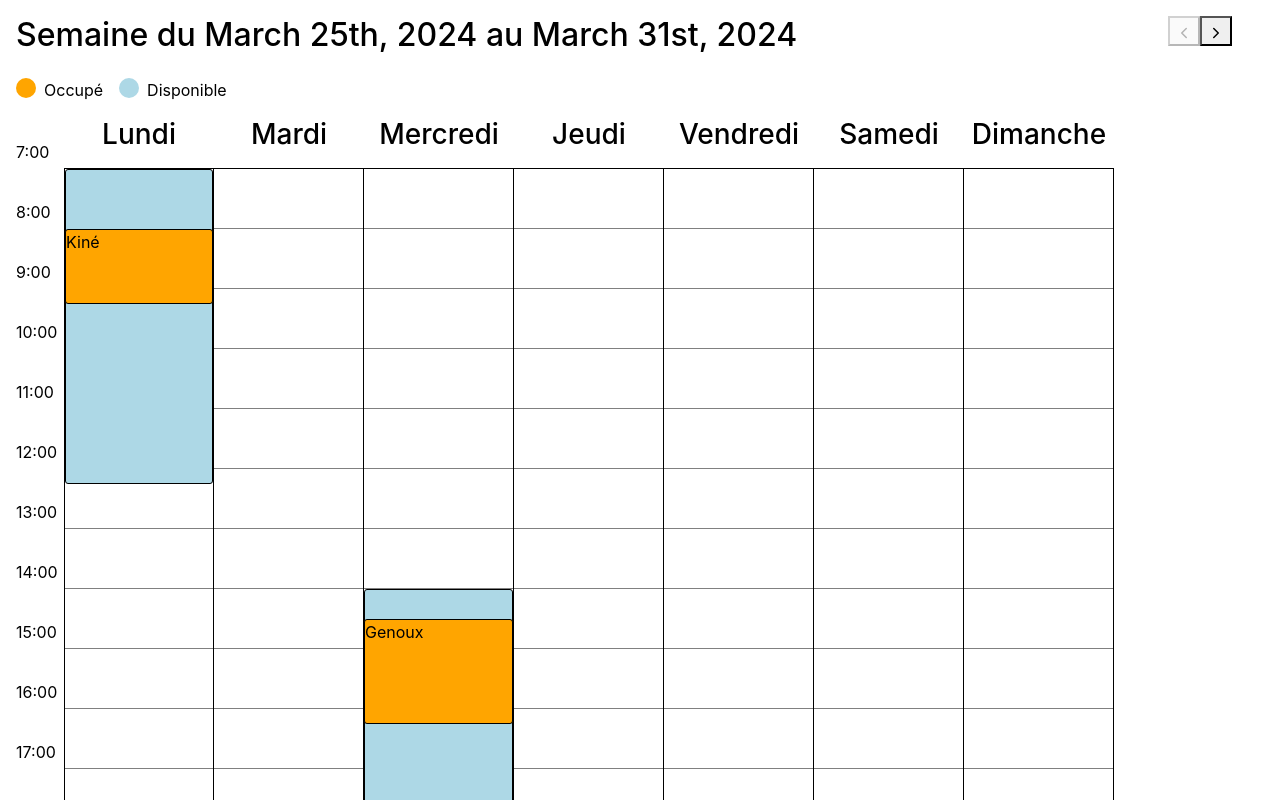
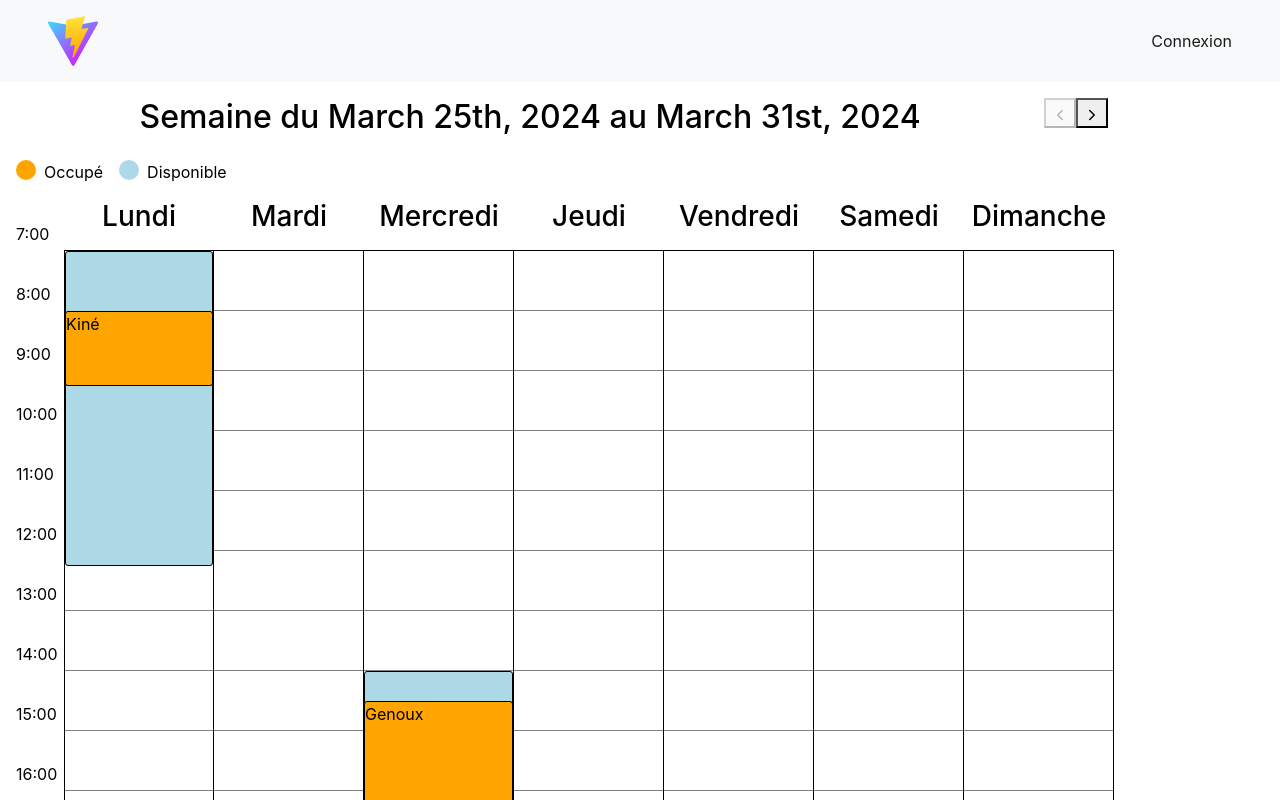
Before and after one commit to Roarkiner/appointment-calendar, a React (Vite) app in the folder appointment-calendar-front/: page / in a window 1280 px wide. Shown: the top 800 px of the page. Built offline with nearby package versions, Linux system fonts and the light colour scheme.

Commit message:
Add header

```diff
--- /dev/null
+++ b/appointment-calendar-front/src/components/atoms/shared/LogoAtom.tsx
@@ -0,0 +1,13 @@
+import React from 'react';
+
+interface LogoAtomProps {
+    alt: string;
+    src: string;
+    height: string;
+}
+
+const LogoAtom: React.FC<LogoAtomProps> = ({ alt, src, height }) => (
+    <img src={src} alt={alt} style={{ height }} />
+);
+
+export default LogoAtom;
--- /dev/null
+++ b/appointment-calendar-front/src/components/molecules/header/AuthLink.tsx
@@ -0,0 +1,24 @@
+import React from 'react';
+import LinkAtom from '../../atoms/shared/LinkAtom';
+import { useAuth } from '../../../contexts/AuthContext';
+import ButtonAtom from '../../atoms/shared/ButtonAtom';
+
+interface AuthLinkProps {
+    onLogout: () => void;
+}
+
+const AuthLink: React.FC<AuthLinkProps> = ({ onLogout }) => {
+  const { isAuthenticated } = useAuth();
+
+  return (
+    <div>
+      {isAuthenticated ? (
+        <ButtonAtom className="logout" onClick={onLogout}>Déconnexion</ButtonAtom>
+      ) : (
+        <LinkAtom to="/login">Connexion</LinkAtom>
+      )}
+    </div>
+  );
+};
+
+export default AuthLink;
--- /dev/null
+++ b/appointment-calendar-front/src/components/molecules/header/HomeLink.tsx
@@ -0,0 +1,13 @@
+import LinkAtom from '../../atoms/shared/LinkAtom';
+import LogoAtom from '../../atoms/shared/LogoAtom';
+
+const HomeLink: React.FC = () => {
+
+  return (
+    <LinkAtom to='/'>
+        <LogoAtom alt='Home' src='/vite.svg' height='50px' />
+    </LinkAtom>
+  );
+};
+
+export default HomeLink;
--- a/appointment-calendar-front/src/components/organisms/calendar/WeeklyCalendar.tsx
+++ b/appointment-calendar-front/src/components/organisms/calendar/WeeklyCalendar.tsx
@@ -50,7 +50,7 @@ const WeeklyCalendar: React.FC = () => {
 
     return (
         <div>
-            <div className='d-flex justify-content-between'>
+            <div className='d-flex justify-content-evenly'>
                 <h2>Semaine du {format(startOfCurrentWeek, 'PPP')} au {format(endOfCurrentWeek, 'PPP')}</h2>
                 <div>
                     <ButtonAtom className='previous-week' onClick={goToPreviousWeek} disabled={isBefore(startOfCurrentWeek, today)}><IoChevronBack /></ButtonAtom>
--- /dev/null
+++ b/appointment-calendar-front/src/components/organisms/shared/Header.tsx
@@ -0,0 +1,14 @@
+import React from 'react';
+import AuthLink from '../../molecules/header/AuthLink';
+import { disconnectUser } from '../../../services/AuthService';
+import HomeLink from '../../molecules/header/HomeLink';
+
+
+const Header: React.FC = () => (
+  <header className='d-flex justify-content-between align-items-center py-3 px-5' style={{backgroundColor: '#f8f9fa' }}>
+    <HomeLink />
+    <AuthLink onLogout={disconnectUser}/>
+  </header>
+);
+
+export default Header;
--- a/appointment-calendar-front/src/pages/Home.tsx
+++ b/appointment-calendar-front/src/pages/Home.tsx
@@ -2,12 +2,16 @@ import "../assets/style/home.css"
 
 import React from "react";
 import WeeklyCalendar from "../components/organisms/calendar/WeeklyCalendar";
+import Header from "../components/organisms/shared/Header";
 
 const Home: React.FC = () => {
     return (
-        <div className="home-container p-3 pe-5">
-            <WeeklyCalendar />
-        </div>
+        <>
+            <Header />
+            <main className="home-container p-3 pe-5">
+                <WeeklyCalendar />
+            </main>
+        </>
     );
 };
 
```
